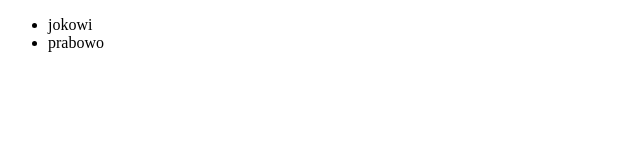
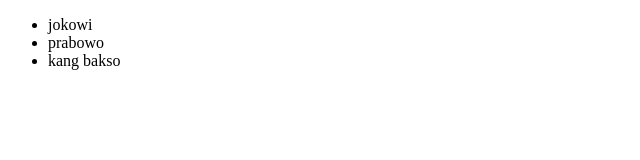
Before and after one commit to ivanmustaqim/testing, a plain HTML site: page header.html in a window 1280 px wide. Shown: the full height of the page, 0-640 px from the left. Drawn offline with Linux system fonts and the light colour scheme.

Commit message:
ndt tak asam

```diff
--- a/header.html
+++ b/header.html
@@ -9,6 +9,7 @@
     <ul>
         <li>jokowi</li>
         <li>prabowo</li>
+        <li>kang bakso</li>
     </ul>
 </body>
 </html>
```
